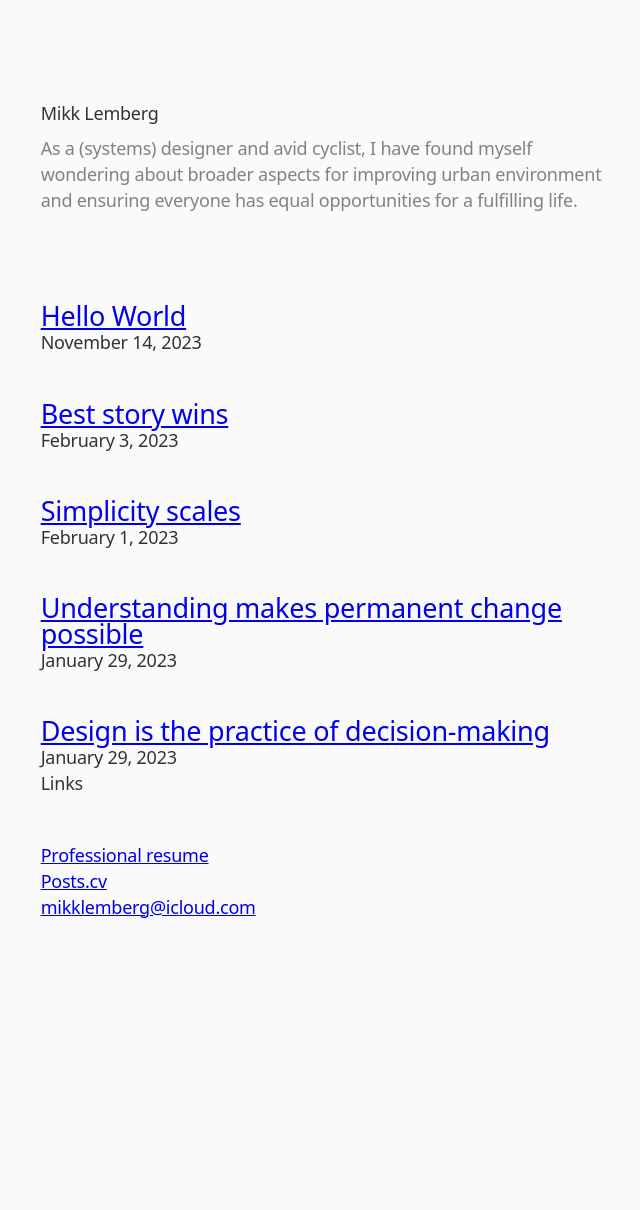
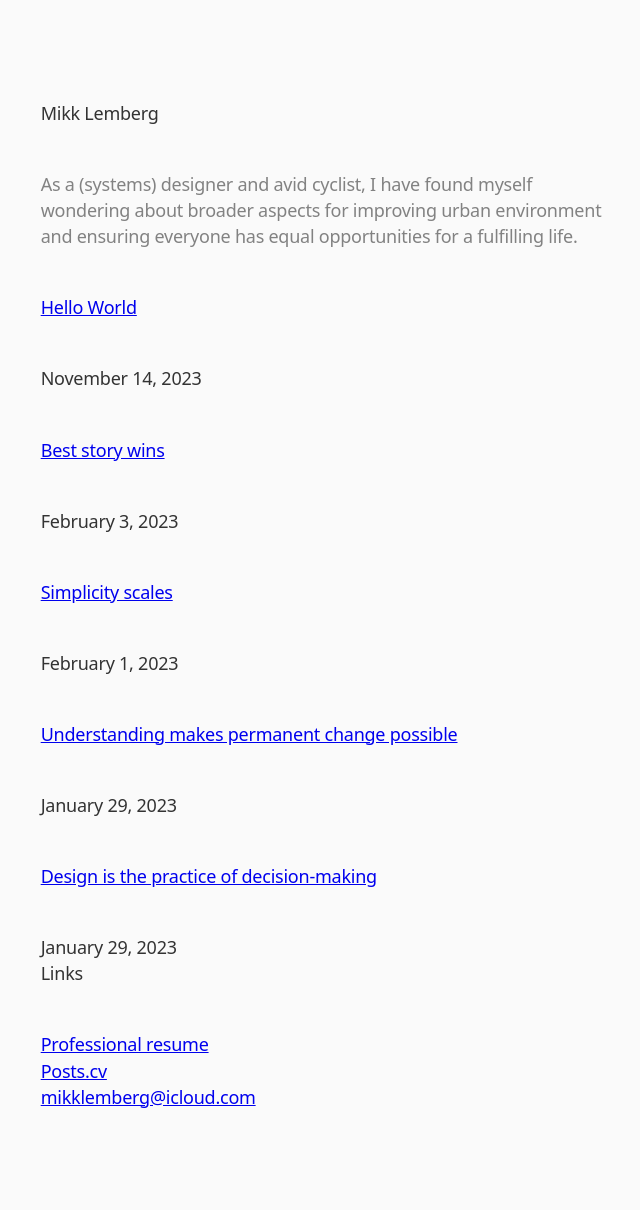
Before and after one commit to mikklemberg/My-personal-notes, a Jekyll site: the page built from README.md, in a window 1280 px wide. Shown: the whole page, without its empty margins (311-951 px from the left). Built offline with Jekyll 4.4.1, drawn with Linux system fonts in a browser that asks for light colours; our own code applies the rules of GitHub Pages for plain Markdown files; before the commit the page ends 1020 px from its top, so only the background shows below that.

Commit message:
Update default.html

```diff
--- a/_layouts/default.html
+++ b/_layouts/default.html
@@ -8,14 +8,14 @@
 </head>
 <body>
     <div class="container">
-        <header class="header" style="margin-bottom: 5rem">
-            <p style="margin: 0 0 0.5rem">Mikk Lemberg</p>
+        <header>
+            <p>Mikk Lemberg</p>
             <p style="opacity: 0.60">As a (systems) designer and avid cyclist, I have found myself wondering about broader aspects for improving urban environment and ensuring everyone has equal opportunities for a fulfilling life.</p>
         </header>
         <section class="posts">
             {% for post in site.posts %}
             <article class="post">
-                <h2><a href="{{ site.baseurl }}{{ post.url }}">{{ post.title }}</a></h2>
+                <p><a href="{{ site.baseurl }}{{ post.url }}">{{ post.title }}</a></p>
                 <time datetime="{{ post.date | date_to_xmlschema }}">{{ post.date | date: "%B %-d, %Y" }}</time>
             </article>
             {% endfor %}
```
